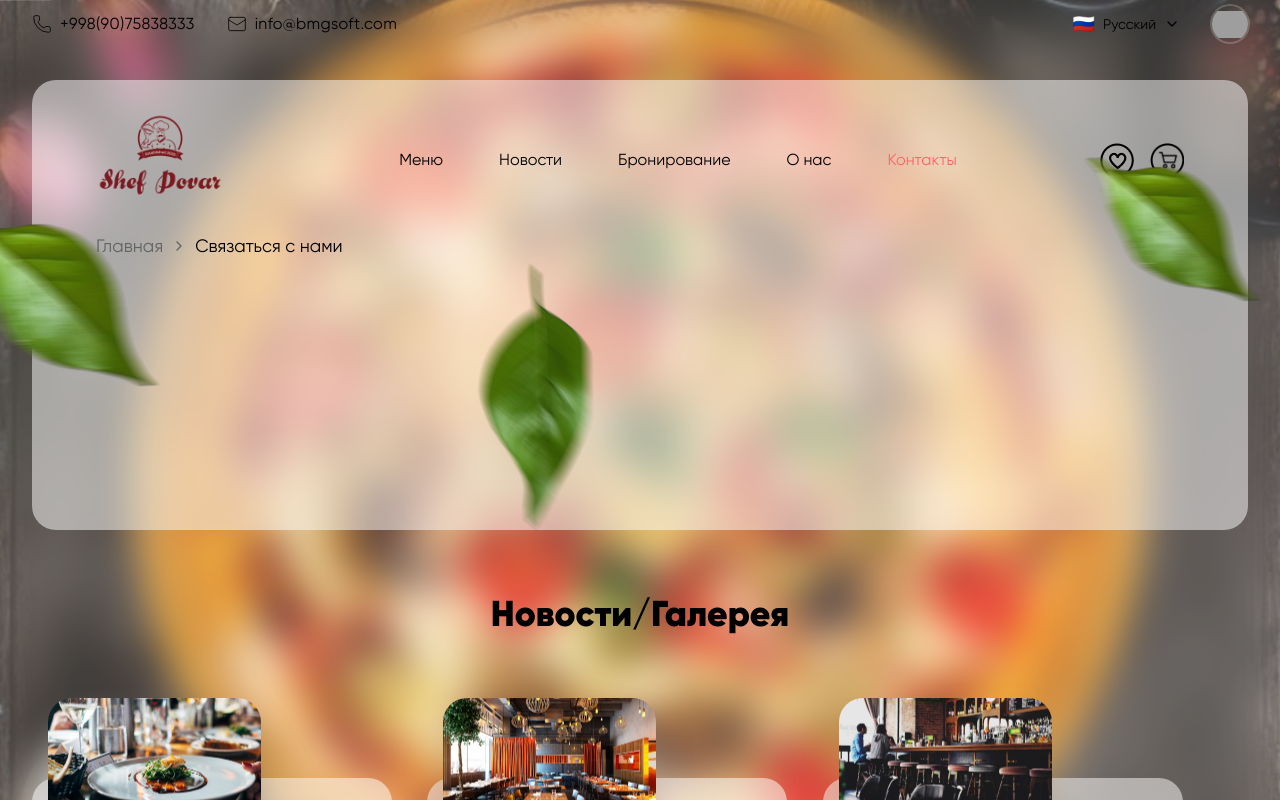
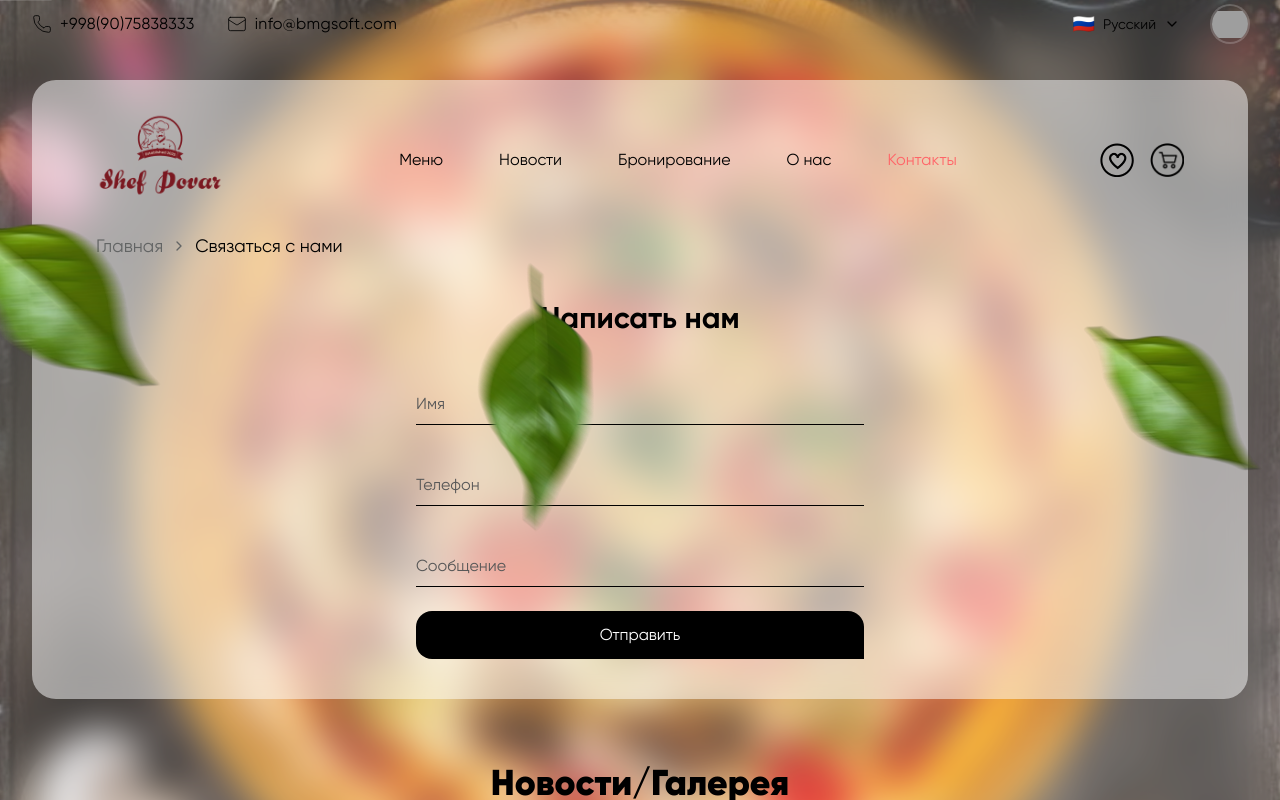
Before and after one commit to azadov-azamat/restaurant-landing, a React (Vite) app: page /contacts in a window 1280 px wide. Shown: the top 800 px of the page. Built offline with nearby package versions, Linux system fonts and the light colour scheme; grey boxes are pictures that could not be loaded.

Commit message:
refactor(contact-page): added form

```diff
--- a/src/components/custom/input/index.tsx
+++ b/src/components/custom/input/index.tsx
@@ -1,7 +1,4 @@
-"use client"
-
 import type React from "react"
-
 import { forwardRef, type InputHTMLAttributes, useState, useEffect } from "react"
 
 export interface InputFieldProps extends InputHTMLAttributes<HTMLInputElement> {
--- /dev/null
+++ b/src/components/form/contact.tsx
@@ -0,0 +1,71 @@
+import { useForm } from "react-hook-form";
+import { useMutation } from "@tanstack/react-query";
+import { InputField } from "../custom/input";
+import { Button } from "../custom/button";
+
+type ContactFormValues = {
+  name: string;
+  phone: string;
+  message: string;
+};
+
+// API simulation
+async function sendContact(data: ContactFormValues) {
+  await new Promise((resolve) => setTimeout(resolve, 1000));
+  return data;
+}
+
+export default function ContactForm() {
+  const { register, handleSubmit, formState: { errors }, reset } = useForm<ContactFormValues>();
+
+  const mutation = useMutation({
+    mutationFn: sendContact,
+    onSuccess: () => {
+      alert("Ваше сообщение успешно отправлено!");
+      reset();
+    },
+    onError: () => {
+      alert("Произошла ошибка. Попробуйте еще раз.");
+    },
+  });
+
+  const onSubmit = (data: ContactFormValues) => {
+    mutation.mutate(data);
+  };
+
+  return (
+    <div className="text-center text-black z-20">
+        <h2 className="text-3xl my-8">Написать нам</h2>
+        <form onSubmit={handleSubmit(onSubmit)} className="space-y-6 max-w-md mx-auto">
+        <InputField
+            label="Имя"
+            error={errors.name?.message}
+            {...register("name", { required: "Введите имя" })}
+        />
+
+        <InputField
+            label="Телефон"
+            type="tel"
+            error={errors.phone?.message}
+            {...register("phone", { required: "Введите номер телефона" })}
+        />
+
+            <InputField
+                label="Сообщение"
+                type="textarea"
+                error={errors.message?.message}
+                {...register("message", { required: "Введите сообщение" })}
+            />
+        {/* Сообщение uchun oddiy textarea */}
+
+        <Button
+            type="submit"
+            disabled={mutation.isPending}
+            className="w-full"
+        >
+            {mutation.isPending ? "Отправка..." : "Отправить"}
+        </Button>
+        </form>
+    </div>
+  );
+}
--- a/src/components/form/order.tsx
+++ b/src/components/form/order.tsx
@@ -78,7 +78,7 @@ export default function OrderForm() {
                 disabled={mutation.isPending}
                 className="w-full mt-8"
             >
-                {mutation.isPending ? "Yuborilmoqda..." : "Забронировать"}
+                {mutation.isPending ? "Отправка..." : "Забронировать"}
             </Button>
         </form>
     </div>
--- a/src/pages/contacts/index.tsx
+++ b/src/pages/contacts/index.tsx
@@ -1,6 +1,7 @@
 import Breadcrumb from "../../components/breadcrumb";
 import HeaderCard from "../../components/card/header"
 import Image from "../../components/custom/image";
+import ContactForm from "../../components/form/contact";
 import NewsSlider from "../../components/slider/news";
 
 function Contacts() {
@@ -17,6 +18,12 @@ function Contacts() {
           <Breadcrumb items={breadcrumbItems} />
         </div>
 
+        {/* <div className="space-y-6">
+            <h2 className="text-3xl md:text-4xl font-bold text-center ">
+                        Наша еда
+            </h2>
+        </div> */}
+        <ContactForm/>
         <div>
           <Image
               src="/images/leaf/1.png"
```
